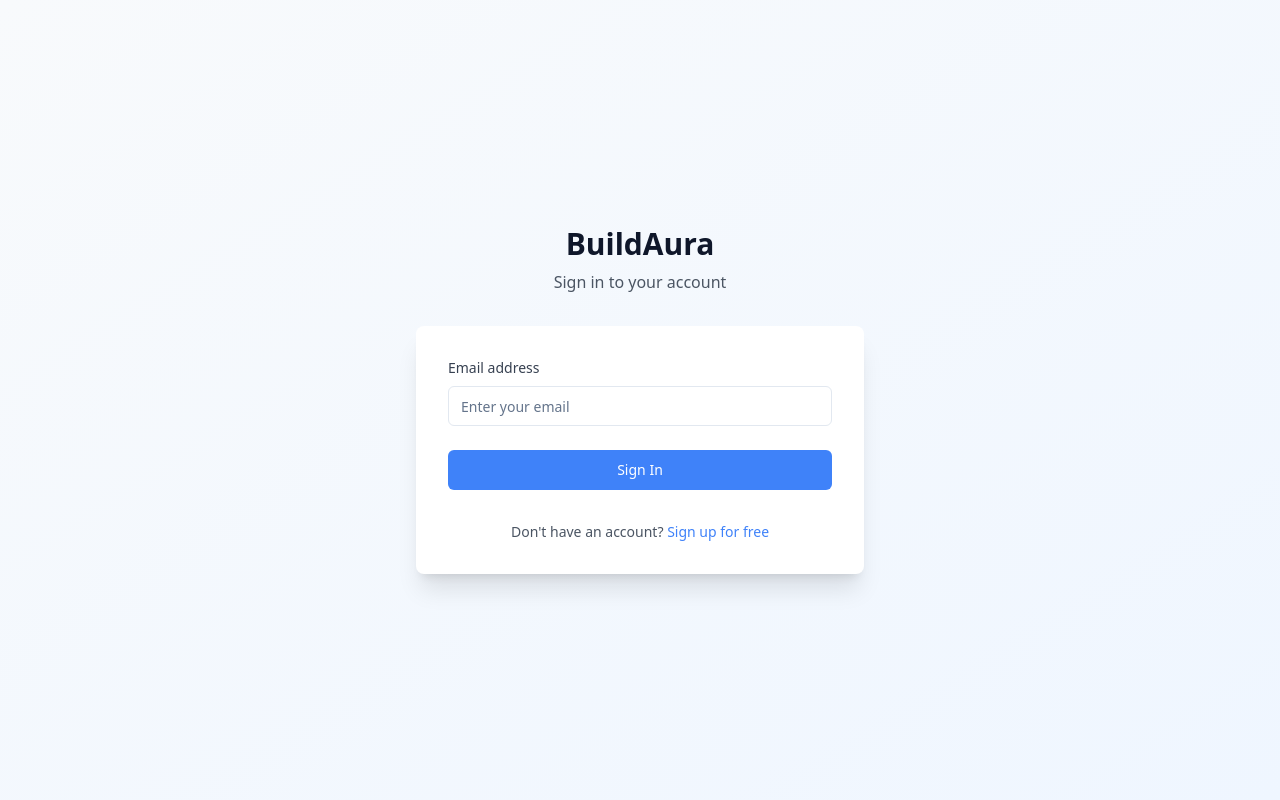
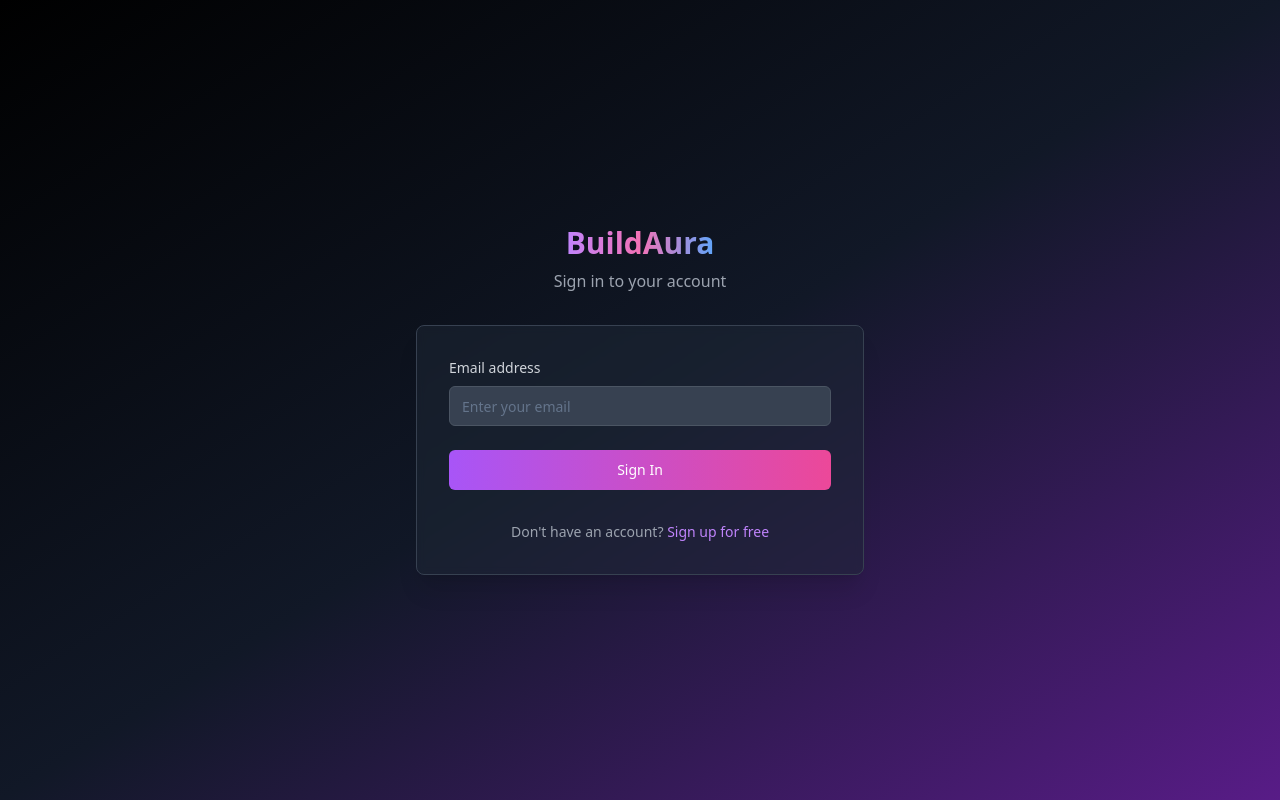
Before and after one commit to tylerkarim/biz-brain-blueprint, a React (Vite) app: page /login in a window 1280 px wide. Built offline with nearby package versions, Linux system fonts and the light colour scheme.

Commit message:
Refactor: Apply black and blue theme
Apply the requested black and blue theme to the website, including the use of the website's blue accent color.

```diff
--- a/src/components/Navigation.tsx
+++ b/src/components/Navigation.tsx
@@ -6,31 +6,33 @@ export const Navigation = () => {
   const location = useLocation();
 
   return (
-    <nav className="fixed top-0 left-0 right-0 z-50 bg-white/95 backdrop-blur-sm border-b border-gray-100">
+    <nav className="fixed top-0 left-0 right-0 z-50 bg-black/95 backdrop-blur-sm border-b border-gray-800">
       <div className="max-w-7xl mx-auto px-6 lg:px-8">
         <div className="flex items-center justify-between h-16">
           <div className="flex items-center">
             <div className="flex-shrink-0">
-              <Link to="/" className="text-2xl font-bold text-navy-900">BuildAura</Link>
+              <Link to="/" className="text-2xl font-bold bg-gradient-to-r from-purple-400 via-pink-400 to-blue-400 bg-clip-text text-transparent">
+                BuildAura
+              </Link>
             </div>
           </div>
 
           <div className="hidden md:block">
             <div className="ml-10 flex items-baseline space-x-8">
-              <Link to="/pricing" className="text-gray-700 hover:text-primary transition-colors px-3 py-2 text-sm font-medium">Pricing</Link>
-              <Link to="/tools" className="text-gray-700 hover:text-primary transition-colors px-3 py-2 text-sm font-medium">Tools</Link>
-              <Link to="/about" className="text-gray-700 hover:text-primary transition-colors px-3 py-2 text-sm font-medium">About</Link>
+              <Link to="/pricing" className="text-gray-300 hover:text-purple-400 transition-colors px-3 py-2 text-sm font-medium">Pricing</Link>
+              <Link to="/tools" className="text-gray-300 hover:text-purple-400 transition-colors px-3 py-2 text-sm font-medium">Tools</Link>
+              <Link to="/about" className="text-gray-300 hover:text-purple-400 transition-colors px-3 py-2 text-sm font-medium">About</Link>
             </div>
           </div>
 
           <div className="flex items-center space-x-4">
             <Link to="/login">
-              <Button variant="outline" className="hidden sm:inline-flex">
+              <Button variant="outline" className="hidden sm:inline-flex border-purple-400 text-purple-400 hover:bg-purple-400 hover:text-black">
                 Log in
               </Button>
             </Link>
             <Link to="/signup">
-              <Button className="bg-primary hover:bg-primary/90">
+              <Button className="bg-gradient-to-r from-purple-500 to-pink-500 hover:from-purple-600 hover:to-pink-600 text-white">
                 Start for Free
               </Button>
             </Link>
--- a/src/components/StatsSection.tsx
+++ b/src/components/StatsSection.tsx
@@ -7,46 +7,46 @@ const stats = [
     logo: "🌐",
     percentage: "84%",
     description: "Increase in self-service rate",
-    color: "from-blue-500 to-blue-600"
+    color: "from-purple-500 to-pink-500"
   },
   {
     company: "Dribbble",
     logo: "🎨",
     percentage: "87%",
     description: "Completely automated end-to-end sales",
-    color: "from-pink-500 to-pink-600"
+    color: "from-pink-500 to-purple-500"
   },
   {
     company: "Expedia",
     logo: "✈️",
     percentage: "78%",
     description: "Reduction in agent call volume",
-    color: "from-yellow-500 to-orange-500"
+    color: "from-blue-500 to-purple-500"
   }
 ];
 
 export const StatsSection = () => {
   return (
-    <section className="py-20 px-6 lg:px-8 bg-white">
+    <section className="py-20 px-6 lg:px-8 bg-gray-900">
       <div className="max-w-7xl mx-auto">
         <div className="grid grid-cols-1 md:grid-cols-3 gap-8">
           {stats.map((stat, index) => (
             <Card
               key={index}
-              className="p-8 text-center hover:shadow-xl transition-all duration-300 transform hover:-translate-y-2 border-0 shadow-lg bg-gradient-to-br from-white to-gray-50"
+              className="p-8 text-center hover:shadow-xl transition-all duration-300 transform hover:-translate-y-2 border border-gray-700 shadow-lg bg-gradient-to-br from-gray-800 to-gray-900"
             >
               <div className="flex items-center justify-center mb-4">
                 <div className={`w-12 h-12 bg-gradient-to-r ${stat.color} rounded-full flex items-center justify-center text-white text-xl`}>
                   {stat.logo}
                 </div>
-                <span className="ml-3 text-lg font-semibold text-gray-700">{stat.company}</span>
+                <span className="ml-3 text-lg font-semibold text-gray-200">{stat.company}</span>
               </div>
 
               <div className="mb-3">
-                <span className="text-4xl font-bold text-navy-900">{stat.percentage}</span>
+                <span className="text-4xl font-bold bg-gradient-to-r from-purple-400 to-pink-400 bg-clip-text text-transparent">{stat.percentage}</span>
               </div>
 
-              <p className="text-gray-600 font-medium">{stat.description}</p>
+              <p className="text-gray-400 font-medium">{stat.description}</p>
             </Card>
           ))}
         </div>
--- a/src/pages/Index.tsx
+++ b/src/pages/Index.tsx
@@ -9,7 +9,7 @@ import { Footer } from "@/components/Footer";
 
 const Index = () => {
   return (
-    <div className="min-h-screen bg-white font-inter">
+    <div className="min-h-screen bg-black text-white font-inter">
       <Navigation />
       <HeroSection />
       <StatsSection />
--- a/src/pages/Login.tsx
+++ b/src/pages/Login.tsx
@@ -22,17 +22,19 @@ const Login = () => {
   };
 
   return (
-    <div className="min-h-screen bg-gradient-to-br from-slate-50 to-blue-50 flex items-center justify-center px-6">
+    <div className="min-h-screen bg-gradient-to-br from-black via-gray-900 to-purple-900 flex items-center justify-center px-6">
       <div className="w-full max-w-md">
         <div className="text-center mb-8">
-          <Link to="/" className="text-3xl font-bold text-navy-900">BuildAura</Link>
-          <p className="text-gray-600 mt-2">Sign in to your account</p>
+          <Link to="/" className="text-3xl font-bold bg-gradient-to-r from-purple-400 via-pink-400 to-blue-400 bg-clip-text text-transparent">
+            BuildAura
+          </Link>
+          <p className="text-gray-400 mt-2">Sign in to your account</p>
         </div>
 
-        <Card className="p-8 shadow-xl border-0">
+        <Card className="p-8 shadow-xl border border-gray-700 bg-gray-800/50 backdrop-blur-sm">
           <form onSubmit={handleLogin} className="space-y-6">
             <div>
-              <label htmlFor="email" className="block text-sm font-medium text-gray-700 mb-2">
+              <label htmlFor="email" className="block text-sm font-medium text-gray-300 mb-2">
                 Email address
               </label>
               <Input
@@ -42,22 +44,22 @@ const Login = () => {
                 onChange={(e) => setEmail(e.target.value)}
                 placeholder="Enter your email"
                 required
-                className="w-full"
+                className="w-full bg-gray-700 border-gray-600 text-white placeholder-gray-400"
               />
             </div>
 
             <Button
               type="submit"
-              className="w-full bg-primary hover:bg-primary/90"
+              className="w-full bg-gradient-to-r from-purple-500 to-pink-500 hover:from-purple-600 hover:to-pink-600 text-white"
               disabled={isLoading}
             >
               {isLoading ? "Signing in..." : "Sign In"}
             </Button>
           </form>
 
-          <p className="mt-8 text-center text-sm text-gray-600">
+          <p className="mt-8 text-center text-sm text-gray-400">
             Don't have an account?{" "}
-            <Link to="/signup" className="font-medium text-primary hover:text-primary/90">
+            <Link to="/signup" className="font-medium text-purple-400 hover:text-purple-300">
               Sign up for free
             </Link>
           </p>
--- a/src/pages/Signup.tsx
+++ b/src/pages/Signup.tsx
@@ -22,17 +22,19 @@ const Signup = () => {
   };
 
   return (
-    <div className="min-h-screen bg-gradient-to-br from-slate-50 to-blue-50 flex items-center justify-center px-6">
+    <div className="min-h-screen bg-gradient-to-br from-black via-gray-900 to-purple-900 flex items-center justify-center px-6">
       <div className="w-full max-w-md">
         <div className="text-center mb-8">
-          <Link to="/" className="text-3xl font-bold text-navy-900">BuildAura</Link>
-          <p className="text-gray-600 mt-2">Create your free account</p>
+          <Link to="/" className="text-3xl font-bold bg-gradient-to-r from-purple-400 via-pink-400 to-blue-400 bg-clip-text text-transparent">
+            BuildAura
+          </Link>
+          <p className="text-gray-400 mt-2">Create your free account</p>
         </div>
 
-        <Card className="p-8 shadow-xl border-0">
+        <Card className="p-8 shadow-xl border border-gray-700 bg-gray-800/50 backdrop-blur-sm">
           <form onSubmit={handleSignup} className="space-y-6">
             <div>
-              <label htmlFor="email" className="block text-sm font-medium text-gray-700 mb-2">
+              <label htmlFor="email" className="block text-sm font-medium text-gray-300 mb-2">
                 Email address
               </label>
               <Input
@@ -42,22 +44,22 @@ const Signup = () => {
                 onChange={(e) => setEmail(e.target.value)}
                 placeholder="Enter your email"
                 required
-                className="w-full"
+                className="w-full bg-gray-700 border-gray-600 text-white placeholder-gray-400"
               />
             </div>
 
             <Button
               type="submit"
-              className="w-full bg-primary hover:bg-primary/90"
+              className="w-full bg-gradient-to-r from-purple-500 to-pink-500 hover:from-purple-600 hover:to-pink-600 text-white"
               disabled={isLoading}
             >
               {isLoading ? "Creating account..." : "Start Free Trial"}
             </Button>
           </form>
 
-          <p className="mt-8 text-center text-sm text-gray-600">
+          <p className="mt-8 text-center text-sm text-gray-400">
             Already have an account?{" "}
-            <Link to="/login" className="font-medium text-primary hover:text-primary/90">
+            <Link to="/login" className="font-medium text-purple-400 hover:text-purple-300">
               Sign in
             </Link>
           </p>
```
